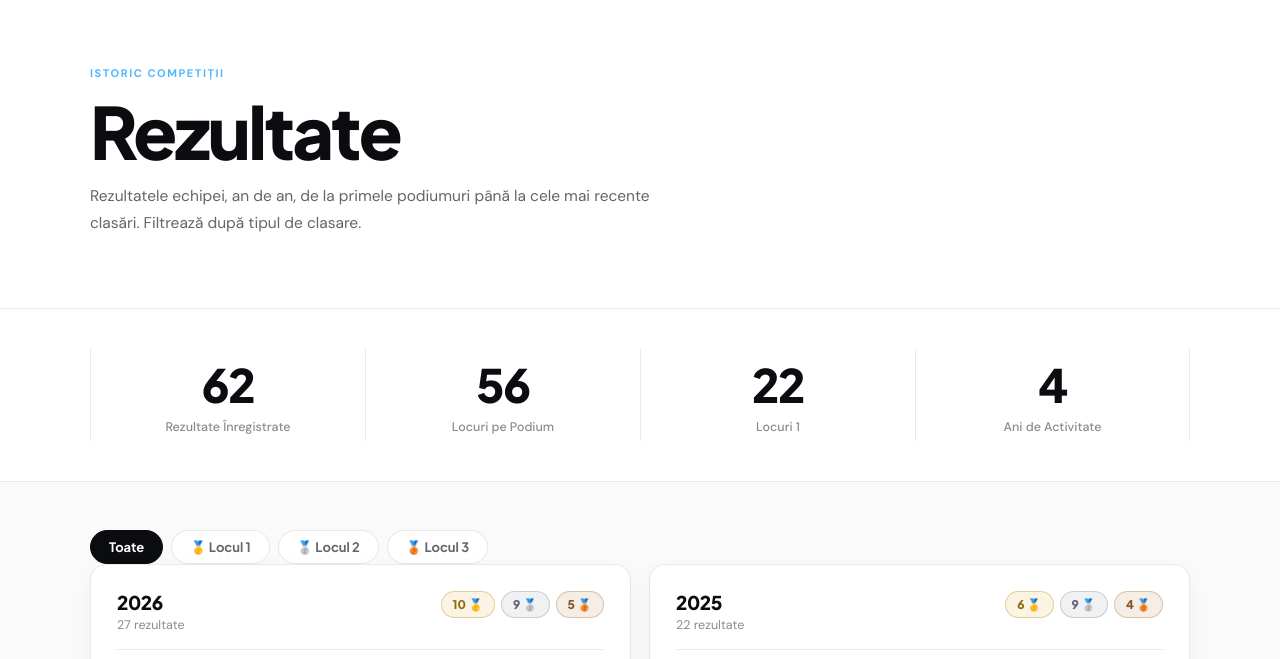
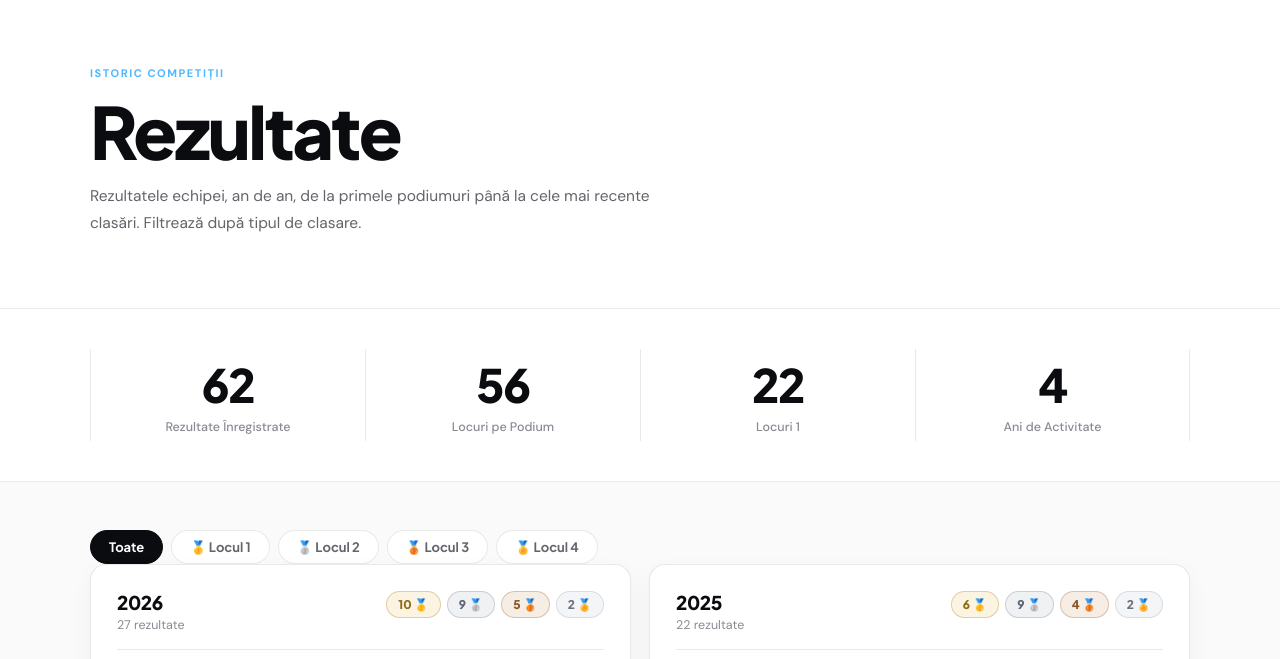
Before and after one commit to LeBandidos/PF-TestSite, a plain HTML site: page realizari.html in a window 1280 px wide. Shown: the part 84-743 px from the top of the page. Drawn offline with Linux system fonts and the light colour scheme.

Commit message:
Add a Locul 4 filter pill to the realizari page
Co-Authored-By: Claude Sonnet 5 <noreply@anthropic.com>

```diff
--- a/realizari.html
+++ b/realizari.html
@@ -134,6 +134,7 @@
     .tally.g { background: var(--lp-gold-bg); color: var(--lp-gold); border: 1px solid var(--lp-gold-bd); }
     .tally.s { background: var(--lp-silver-bg); color: var(--lp-silver); border: 1px solid var(--lp-silver-bd); }
     .tally.b { background: var(--lp-bronze-bg); color: var(--lp-bronze); border: 1px solid var(--lp-bronze-bd); }
+    .tally.f { background: rgba(148,158,172,0.10); color: #6b7280; border: 1px solid rgba(120,131,145,0.22); }
     .comp-results { list-style: none; margin: 0; padding: 0; }
     .comp-result {
       display: grid;
@@ -161,6 +162,7 @@
     .comp-result .badge-place.silver { background: var(--lp-silver-bg); color: var(--lp-silver); border: 1px solid var(--lp-silver-bd); }
     .comp-result .badge-place.bronze { background: var(--lp-bronze-bg); color: var(--lp-bronze); border: 1px solid var(--lp-bronze-bd); }
     .comp-result .badge-place.other  { background: rgba(10,12,16,0.04); color: #64646c; border: 1px solid var(--lp-line); }
+    .comp-result .badge-place.fourth { background: rgba(148,158,172,0.10); color: #6b7280; border: 1px solid rgba(120,131,145,0.22); }
     .cr-member { display: flex; align-items: center; gap: 10px; min-width: 0; }
     .cr-member img {
       width: 30px; height: 30px;
@@ -336,6 +338,7 @@
     <button class="mf-pill" data-p="1">🥇 Locul 1</button>
     <button class="mf-pill" data-p="2">🥈 Locul 2</button>
     <button class="mf-pill" data-p="3">🥉 Locul 3</button>
+    <button class="mf-pill" data-p="4">🏅 Locul 4</button>
   </div>
   <div class="groups-inner" id="groups">
     <div class="groups-col" id="groups-col-1"></div>
@@ -439,7 +442,7 @@
     { y: 2026, d: '11 iulie 2026', dk: 20260711, c: 'Pescar Fugar Cup, Ediția 1', m: 'Ovidiu Crina', member: 'ovidiu-crina', p: 1, label: 'Locul 1 (sector A)' },
     { y: 2026, d: '12 iulie 2026', dk: 20260712, c: 'Pescar Fugar Cup, Ediția 1', m: 'Ovidiu Crina', member: 'ovidiu-crina', p: 1, label: 'Locul 1 (sector B)' },
     { y: 2026, d: '12 iulie 2026', dk: 20260712, c: 'Pescar Fugar Cup, Ediția 1', m: 'Ovidiu Crina', member: 'ovidiu-crina', p: 2, label: 'Locul 2 (general)' },
-    { y: 2026, d: '11–12 iulie 2026', dk: 20260711, c: 'Pescar Fugar Cup, Ediția 1 (+ Captura Competiției)', m: 'Gabriel Balan', member: 'gabriel-balan', p: 0, label: 'Locul 4' },
+    { y: 2026, d: '11–12 iulie 2026', dk: 20260711, c: 'Pescar Fugar Cup, Ediția 1 (+ Captura Competiției)', m: 'Gabriel Balan', member: 'gabriel-balan', p: 4, label: 'Locul 4' },
     { y: 2026, d: '6–7 iunie 2026', dk: 20260606, c: 'Cupa Faverois (Tandem), Franța', m: 'Ruben Blajan', member: 'ruben-blajan', p: 2, label: 'Locul 2 (tandem)' },
     { y: 2026, d: '6–7 iunie 2026', dk: 20260606, c: 'Cupa Faverois (Tandem), Franța', m: 'Ovidiu Crina', member: 'ovidiu-crina', p: 2, label: 'Locul 2 (tandem)' },
     { y: 2026, d: '2–3 iunie 2026', dk: 20260602, c: 'Faverois, Franța', m: 'Gabriel Balan', member: 'gabriel-balan', p: 3, label: 'Locul 3' },
@@ -459,7 +462,7 @@
     { y: 2026, d: '2026', dk: 20260000, c: 'Cupa Prieteniei, Marjan, Franța', m: 'Cosmin Pusok', member: 'cosmin-pusok', p: 3, label: 'Locul 3 (general)' },
     { y: 2026, d: '2026', dk: 20260000, c: 'Cupa Prieteniei, Marjan, Franța', m: 'Sorin Slavu', member: 'sorin-slavu', p: 2, label: 'Locul 2 (general)' },
     { y: 2026, d: '2026', dk: 20260000, c: 'Franța', m: 'Sorin Slavu', member: 'sorin-slavu', p: 2, label: 'Locul 2 (general)' },
-    { y: 2026, d: '2026', dk: 20260000, c: 'Franța (+ Captura Competiției)', m: 'Ștefan Libirta', member: 'stefan-libirta', p: 0, label: 'Locul 4' },
+    { y: 2026, d: '2026', dk: 20260000, c: 'Franța (+ Captura Competiției)', m: 'Ștefan Libirta', member: 'stefan-libirta', p: 4, label: 'Locul 4' },
     { y: 2025, d: '11 octombrie 2025', dk: 20251011, c: 'Otisheim, Germania', m: 'Ionuț Juncu', member: 'ionut-juncu', p: 1, label: 'Locul 1' },
     { y: 2025, d: '27–28 septembrie 2025', dk: 20250927, c: 'Tandem Altweiher', m: 'Abel Onu', member: 'abel-onu', p: 2, label: 'Locul 2 (general)' },
     { y: 2025, d: '27–28 septembrie 2025', dk: 20250927, c: 'Franța', m: 'Gabriel Balan', member: 'gabriel-balan', p: 2, label: 'Locul 2' },
@@ -467,14 +470,14 @@
     { y: 2025, d: 'Septembrie 2025', dk: 20250900, c: 'Franța', m: 'Dragoș Popescu', member: 'dragos-popescu', p: 3, label: 'Locul 3' },
     { y: 2025, d: 'August 2025', dk: 20250800, c: 'Ötisheim', m: 'Gabriel Balan', member: 'gabriel-balan', p: 1, label: 'Locul 1' },
     { y: 2025, d: 'August 2025', dk: 20250800, c: 'Otisheim, Germania', m: 'Ionuț Juncu', member: 'ionut-juncu', p: 2, label: 'Locul 2' },
-    { y: 2025, d: '12 iulie 2025', dk: 20250712, c: 'CMMC, Germania', m: 'Ovidiu Crina', member: 'ovidiu-crina', p: 0, label: 'Locul 4 (general)' },
+    { y: 2025, d: '12 iulie 2025', dk: 20250712, c: 'CMMC, Germania', m: 'Ovidiu Crina', member: 'ovidiu-crina', p: 4, label: 'Locul 4 (general)' },
     { y: 2025, d: '12 iulie 2025', dk: 20250712, c: 'Ötisheim', m: 'Gabriel Balan', member: 'gabriel-balan', p: 1, label: 'Locul 1' },
     { y: 2025, d: '12 iulie 2025', dk: 20250712, c: 'Otisheim, Germania', m: 'Ionuț Juncu', member: 'ionut-juncu', p: 2, label: 'Locul 2' },
     { y: 2025, d: '7–9 iunie 2025', dk: 20250607, c: 'Cupa Hajduk Veljko, Franța', m: 'Ruben Blajan', member: 'ruben-blajan', p: 1, label: 'Locul 1' },
     { y: 2025, d: '8 iunie 2025', dk: 20250608, c: 'Hajduk Veljko Cup, Franța', m: 'Ovidiu Crina', member: 'ovidiu-crina', p: 1, label: 'Locul 1' },
     { y: 2025, d: '17 mai 2025', dk: 20250517, c: 'Ötisheim', m: 'Gabriel Balan', member: 'gabriel-balan', p: 2, label: 'Locul 2' },
     { y: 2025, d: '16 mai 2025', dk: 20250516, c: 'Franța', m: 'Dragoș Popescu', member: 'dragos-popescu', p: 2, label: 'Locul 2' },
-    { y: 2025, d: 'Mai 2025', dk: 20250500, c: 'Otisheim, Germania', m: 'Ionuț Juncu', member: 'ionut-juncu', p: 0, label: 'Locul 4' },
+    { y: 2025, d: 'Mai 2025', dk: 20250500, c: 'Otisheim, Germania', m: 'Ionuț Juncu', member: 'ionut-juncu', p: 4, label: 'Locul 4' },
     { y: 2025, d: 'Februarie 2025', dk: 20250200, c: 'Otisheim, Germania', m: 'Ionuț Juncu', member: 'ionut-juncu', p: 3, label: 'Locul 3' },
     { y: 2025, d: '2025', dk: 20250000, c: 'Cupa Primăverii, Ötisheim', m: 'Cosmin Pusok', member: 'cosmin-pusok', p: 3, label: 'Locul 3' },
     { y: 2025, d: '2025', dk: 20250000, c: 'Ötisheim (+ Captura Competiției)', m: 'Gabriel Balan', member: 'gabriel-balan', p: 1, label: 'Locul 1' },
@@ -514,7 +517,7 @@
     'stefan-libirta': '/brand_assets/StefanLibirta/ChatGPT Image Jul 14, 2026, 12_42_59 AM.png',
   };
 
-  function placeClass(p) { return p === 1 ? 'gold' : p === 2 ? 'silver' : p === 3 ? 'bronze' : 'other'; }
+  function placeClass(p) { return p === 1 ? 'gold' : p === 2 ? 'silver' : p === 3 ? 'bronze' : p === 4 ? 'fourth' : 'other'; }
 
   const years = [...new Set(RESULTS.map(r => r.y))].sort((a, b) => b - a);
 
@@ -524,6 +527,7 @@
     const gold = results.filter(r => r.p === 1).length;
     const silver = results.filter(r => r.p === 2).length;
     const bronze = results.filter(r => r.p === 3).length;
+    const fourth = results.filter(r => r.p === 4).length;
     const card = document.createElement('article');
     card.className = 'comp-card';
     card.innerHTML = `
@@ -536,6 +540,7 @@
           ${gold ? `<span class="tally g">${gold} 🥇</span>` : ''}
           ${silver ? `<span class="tally s">${silver} 🥈</span>` : ''}
           ${bronze ? `<span class="tally b">${bronze} 🥉</span>` : ''}
+          ${fourth ? `<span class="tally f">${fourth} 🏅</span>` : ''}
         </div>
       </div>
       <ul class="comp-results">
```
